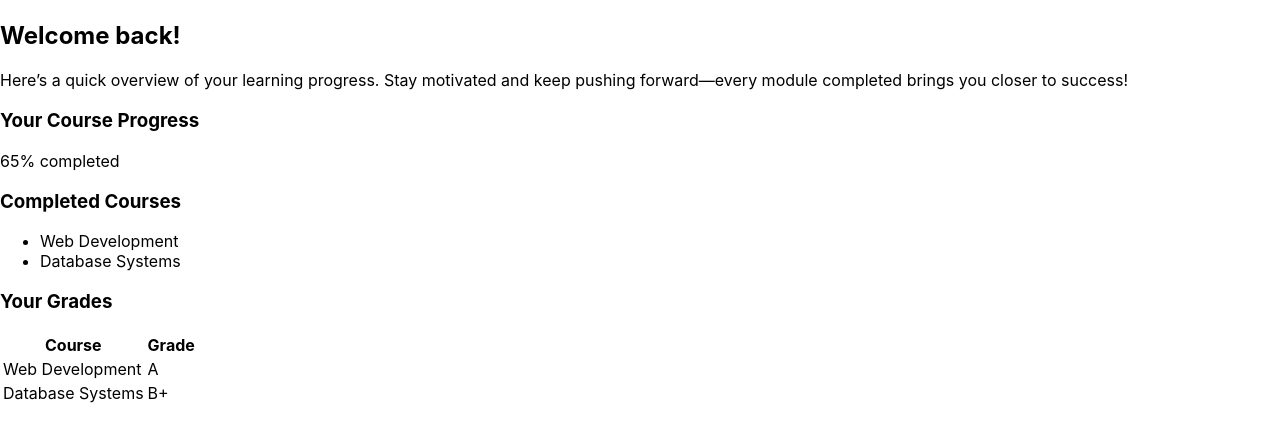
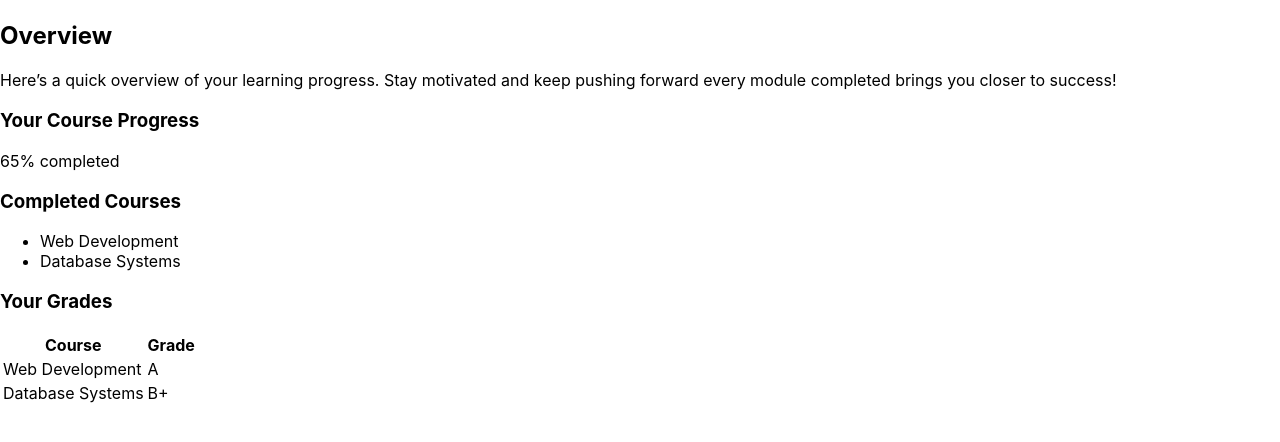
Before and after one commit to TiaanDorfling/SEN381, a React (Create React App) app in the folder frontend/: page / in a window 1280 px wide. Shown: the top 442 px of the page. Built offline with nearby package versions, Linux system fonts and the light colour scheme.

Commit message:
changed a heading

```diff
--- a/frontend/src/pages/Home.jsx
+++ b/frontend/src/pages/Home.jsx
@@ -17,10 +17,11 @@ function Home() {
 
       {/* Overview Section */}
       <div className="overview">
-        <h2>Welcome back!</h2>
+        <h2>Overview</h2>
         <p>
+
           Here’s a quick overview of your learning progress. Stay motivated and
-          keep pushing forward—every module completed brings you closer to
+          keep pushing forward every module completed brings you closer to
           success!
         </p>
       </div>
```
